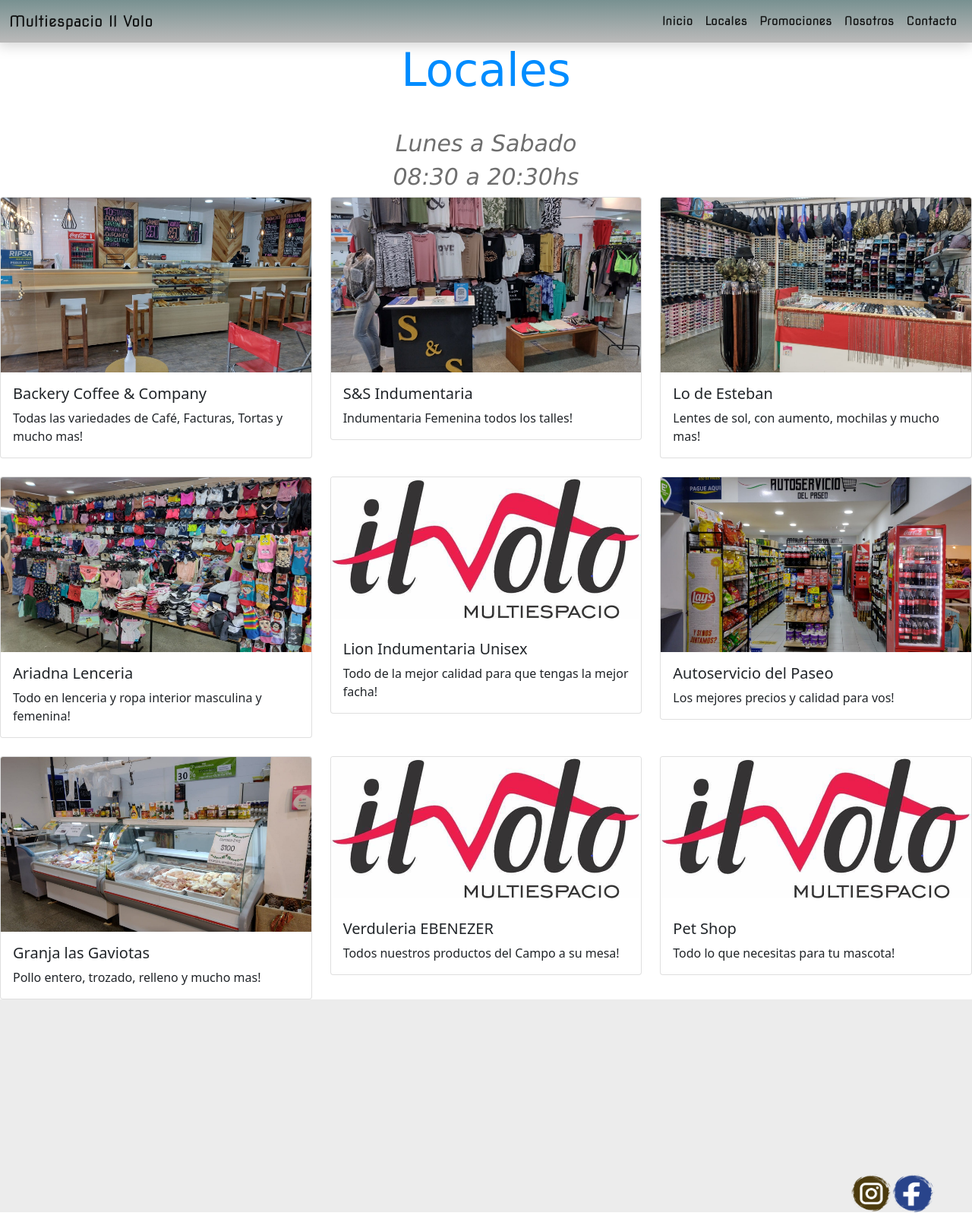
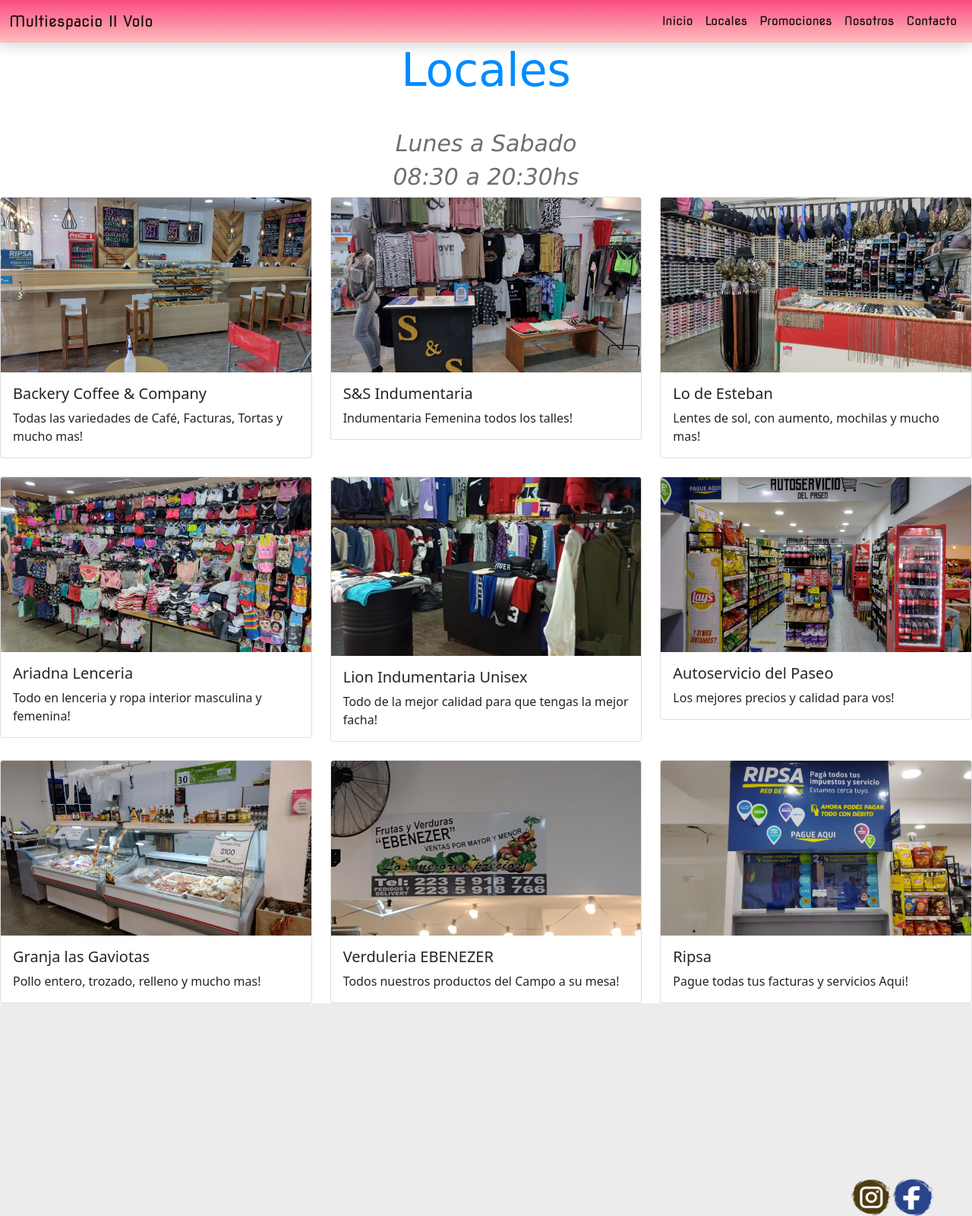
Before and after one commit to ezepoeta/Il-Volo-Multiespacio, a website: page Pages/locales.html in a window 1280 px wide. Shown: the whole page at 76% size. Drawn offline with nearby package versions, Linux system fonts and the light colour scheme; grey boxes are pictures that could not be loaded; a web font is replaced by a local one.

Commit message:
new-changes

```diff
--- a/Pages/locales.html
+++ b/Pages/locales.html
@@ -5,17 +5,20 @@
     <meta charset="UTF-8">
     <meta http-equiv="X-UA-Compatible" content="IE=edge">
     <meta name="viewport" content="width=device-width, initial-scale=1.0">
+    <link rel="shortcut icon" href="../Img/logo.ico" type="image/x-icon">
+    <link rel="stylesheet" href="../CSS/style.css">
     <link rel="preconnect" href="https://fonts.googleapis.com">
     <link rel="preconnect" href="https://fonts.gstatic.com" crossorigin>
     <link href="https://fonts.googleapis.com/css2?family=Nova+Square&display=swap" rel="stylesheet">
-    <link rel="preconnect" href="https://fonts.googleapis.com">
-    <link rel="preconnect" href="https://fonts.gstatic.com" crossorigin>
     <link href="https://fonts.googleapis.com/css2?family=Goldman&display=swap" rel="stylesheet">
     <link href="https://cdn.jsdelivr.net/npm/bootstrap@5.0.2/dist/css/bootstrap.min.css" rel="stylesheet" integrity="sha384-EVSTQN3/azprG1Anm3QDgpJLIm9Nao0Yz1ztcQTwFspd3yD65VohhpuuCOmLASjC" crossorigin="anonymous">
-    <link rel="shortcut icon" href="../Img/logo.ico" type="image/x-icon">
-    <link rel="stylesheet" href="../CSS/style.css">
     <meta name="description" content="En este sitio encontrás informacion de los diferentes rubros que podes encontrar en nuestras instalaciones, promociones y datos de contacto para la instalacion de nuevos locales!! ">
     <meta name="keywords" content="multiespacio, feria, locales, feria comunitaria, mar del plata, granja, autoservicio, indumentaria, cafe, comidas, lenceria, alimentos para mascota,  verduleria, ripsa">
+    <meta property="og:url" content="https://ilvolomultiespacio.com">
+    <meta property="og:title" content="Il Volo Multiespacio | Feria Comunitaria">
+    <meta property="og:image" content="./Img/il-volo-frente-noche.jpg">
+    <meta property="og:description" content="Multiespacio Il Volo - Todo lo que necesitas en un solo lugar!">
+    <meta property="og:type" content="website">
     <title>Il Volo Multiespacio | Locales</title>
 </head>
 
@@ -95,7 +98,7 @@
       </div>
       <div class="col">
         <div class="card">
-          <img src="../Img/il-volo-principal-2.png" class="card-img-top" alt="...">
+          <img src="../Img/lion-loc.png" class="card-img-top" alt="...">
           <div class="card-body">
             <h5 class="card-title">Lion Indumentaria Unisex</h5>
             <p class="card-text">Todo de la mejor calidad para que tengas la mejor facha!</p>
@@ -122,7 +125,7 @@
       </div>
       <div class="col">
         <div class="card">
-          <img src="../Img/il-volo-principal-2.png" class="card-img-top" alt="...">
+          <img src="../Img/verduleria.jpg" class="card-img-top" alt="...">
           <div class="card-body">
             <h5 class="card-title">Verduleria EBENEZER</h5>
             <p class="card-text">Todos nuestros productos del Campo a su mesa!</p>
@@ -131,10 +134,10 @@
       </div>
       <div class="col">
         <div class="card">
-          <img src="../Img/il-volo-principal-2.png" class="card-img-top" alt="...">
+          <img src="../Img/ripsa-new.jpg" class="card-img-top" alt="...">
           <div class="card-body">
-            <h5 class="card-title">Pet Shop</h5>
-            <p class="card-text">Todo lo que necesitas para tu mascota!</p>
+            <h5 class="card-title">Ripsa</h5>
+            <p class="card-text">Pague todas tus facturas y servicios Aqui!</p>
           </div>
         </div>
       </div>
--- a/SCSS/Base/_estilosgenerales.scss
+++ b/SCSS/Base/_estilosgenerales.scss
@@ -1,2 +1,2 @@
 $background:
-linear-gradient(to bottom, #789191 0%, #b8b8b8 95%);
+linear-gradient(to bottom, #f84c82 0%, #ffb9b9 95%);
--- a/package.json
+++ b/package.json
@@ -5,8 +5,7 @@
   "scripts": {
     "test": "echo \"Error: no test specified\" && exit 1",
     "build-css": "node-sass --include-path scss scss/main.scss css/style.css",
-"watch-css":"nodemon -e scss -x \"npm run build-css\""
-
+    "watch-css": "nodemon -e scss -x \"npm run build-css\""
   },
   "repository": {
     "type": "git",
```
Also changed, not shown: Pages/contacto.html (+7 -4 lines), Pages/nosotros.html (+7 -4 lines), Pages/promociones.html (+7 -4 lines), index.html (+8 -7 lines), CSS/style.css, Img/lion-loc.png (added), Img/verduleria.jpg (renamed from Img/IMG-20220408-WA0044.jpg).
